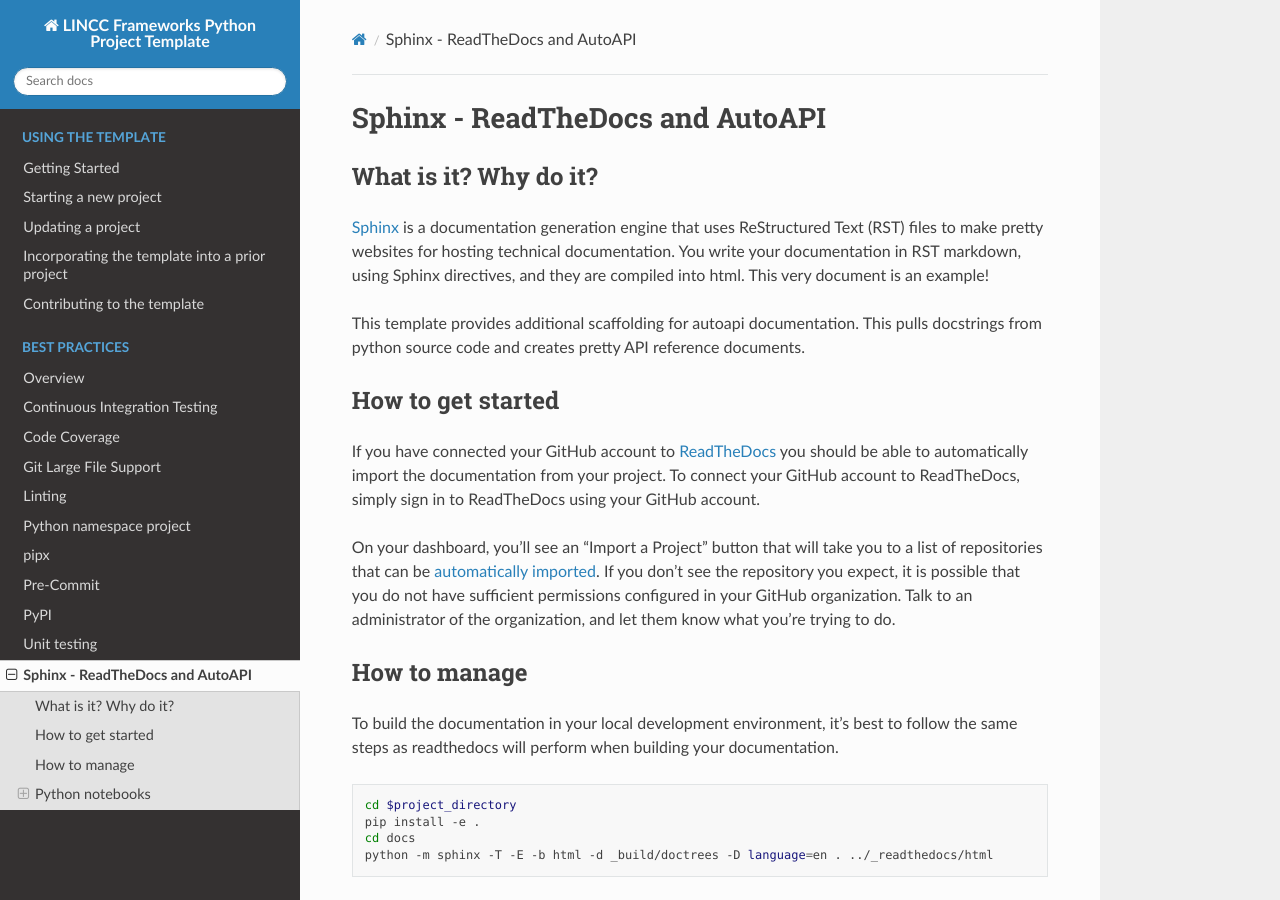
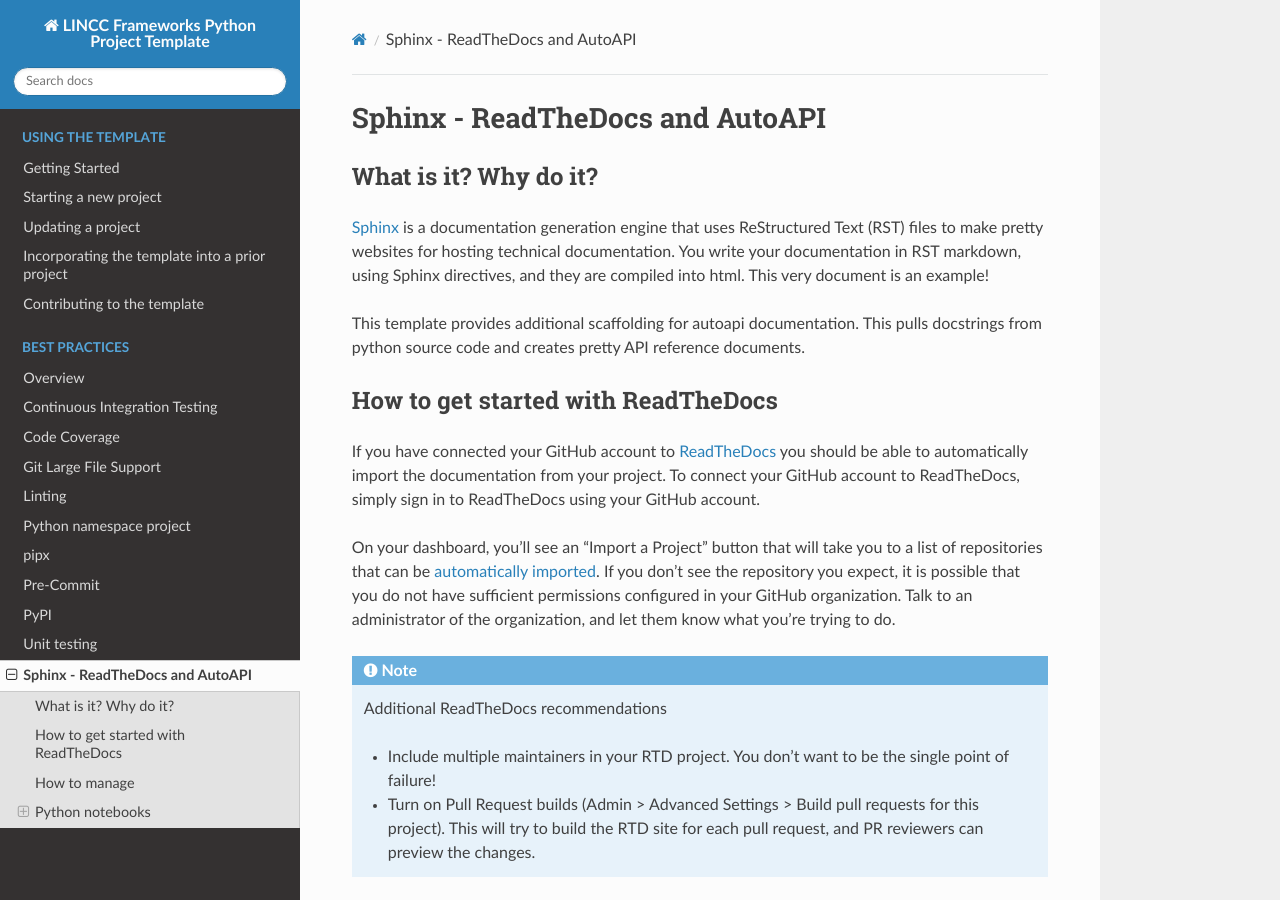
Before and after one commit to lincc-frameworks/python-project-template, a Sphinx documentation site: the page built from docs/practices/sphinx.rst, in a window 1280 px wide and 900 px high. Built offline with Sphinx 7.4.7 and the Read the Docs theme 2.0.0, drawn with Linux system fonts in a browser that asks for light colours; the version number could not be read and is left out.

Commit message:
Update sphinx.rst

```diff
--- a/docs/practices/sphinx.rst
+++ b/docs/practices/sphinx.rst
@@ -13,7 +13,7 @@
 This template provides additional scaffolding for autoapi documentation. This
 pulls docstrings from python source code and creates pretty API reference documents.
 
-How to get started
+How to get started with ReadTheDocs
 -------------------------------------------------------------------------------
 
 If you have connected your GitHub account to `ReadTheDocs <https://readthedocs.org/>`_
@@ -26,6 +26,15 @@
 If you don't see the repository you expect, it is possible that you do not have
 sufficient permissions configured in your GitHub organization. Talk to an administrator
 of the organization, and let them know what you're trying to do.
+
+.. note::
+    Additional ReadTheDocs recommendations
+
+    - Include multiple maintainers in your RTD project. You don't want to be
+      the single point of failure!
+    - Turn on Pull Request builds (Admin > Advanced Settings > Build pull
+      requests for this project). This will try to build the RTD site for each
+      pull request, and PR reviewers can preview the changes.
 
 How to manage
 -------------------------------------------------------------------------------
```
